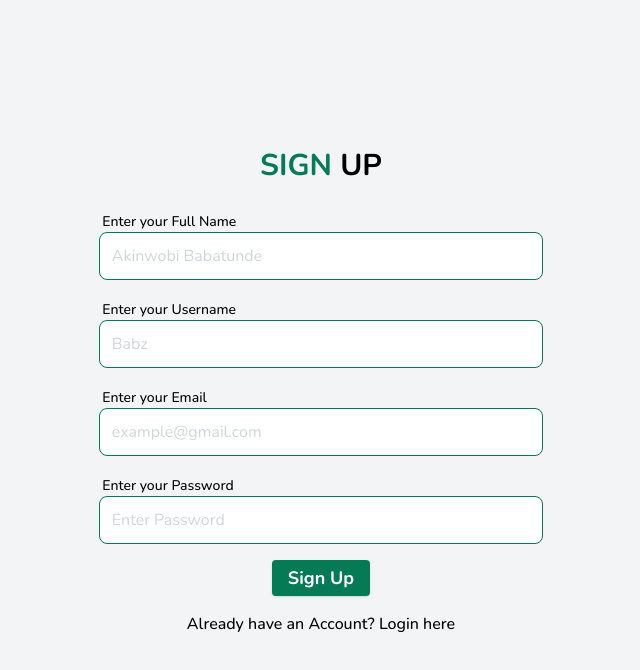
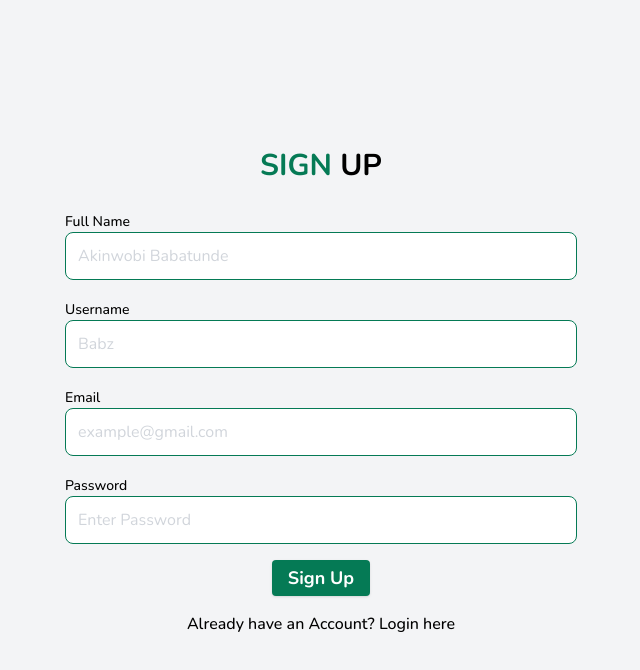
Before and after one commit to BabzT/babzshop, a Vue app: page /signup in a window 1280 px wide. Shown: the top 670 px of the page, without its empty margins (319-959 px from the left). Built offline with nearby package versions, Linux system fonts and the light colour scheme.

Commit message:
correct label

```diff
--- a/src/index.css
+++ b/src/index.css
@@ -169,11 +169,10 @@
     @apply flex flex-col h-screen items-center justify-center bg-gray-100
 }
 .labels{
-    @apply self-start ml-8 mt-5 text-sm font-medium
-    md:ml-12
+    @apply self-start mt-5 text-sm font-medium
 }
 .input{
-    @apply w-10/12 h-12 rounded-lg outline-0  border-green-600
+    @apply w-full h-12 rounded-lg outline-0  border-green-600
 }
 .invalid{
     @apply border-red-600 border-2
--- a/src/views/Login.vue
+++ b/src/views/Login.vue
@@ -5,8 +5,8 @@
     </transition>
     <h1 class="font-bold text-green-600 text-3xl mb-5"><span class="text-black">LOG</span> IN</h1>
 
-    <form @submit.prevent="login" class="w-11/12 md:w-5/12 flex flex-col items-center justify-center">
-        <label for="email" class="labels">Enter your Email</label>
+    <form @submit.prevent="login" class="w-10/12 md:w-2/5 flex flex-col items-center justify-center">
+        <label for="email" class="labels">Email</label>
         <input class="input"
         v-model.trim="email"
         id="email"
@@ -15,7 +15,7 @@
         pattern="[a-z0-9._%+-]+@[a-z0-9.-]+\.[a-z]{2,3}$"
         required>
 
-        <label for="password" class="labels">Enter your Password</label>
+        <label for="password" class="labels">Password</label>
         <input class="input"
         v-model.trim="password"
         id="password"
--- a/src/views/SignUp.vue
+++ b/src/views/SignUp.vue
@@ -5,8 +5,8 @@
     </transition>
     <h1 class="font-bold text-3xl mb-2"><span class="text-green-600">SIGN</span> UP</h1>
 
-    <form @submit.prevent="signUp" class="w-11/12 md:w-5/12 flex flex-col items-center justify-center">
-        <label for="name" class="labels">Enter your Full Name</label>
+    <form @submit.prevent="signUp" class="w-10/12 md:w-2/5 flex flex-col items-center justify-center">
+        <label for="name" class="labels">Full Name</label>
         <input class="input"
         v-model.trim="name"
         type="text"
@@ -15,7 +15,7 @@
         minlength="4"
         required>
 
-        <label for="username" class="labels">Enter your Username</label>
+        <label for="username" class="labels">Username</label>
         <input class="input"
         v-model.trim="username"
         id="username"
@@ -24,7 +24,7 @@
         maxlength="10"
         required>
 
-        <label for="email" class="labels">Enter your Email</label>
+        <label for="email" class="labels">Email</label>
         <input class="input"
         v-model.trim="email"
         id="email"
@@ -33,7 +33,7 @@
         pattern="[a-z0-9._%+-]+@[a-z0-9.-]+\.[a-z]{2,3}$"
         required>
 
-        <label for="password" class="labels">Enter your Password</label>
+        <label for="password" class="labels">Password</label>
         <input class="input"
         :class="{invalid : isInvalid}"
         v-model.trim="password"
```
